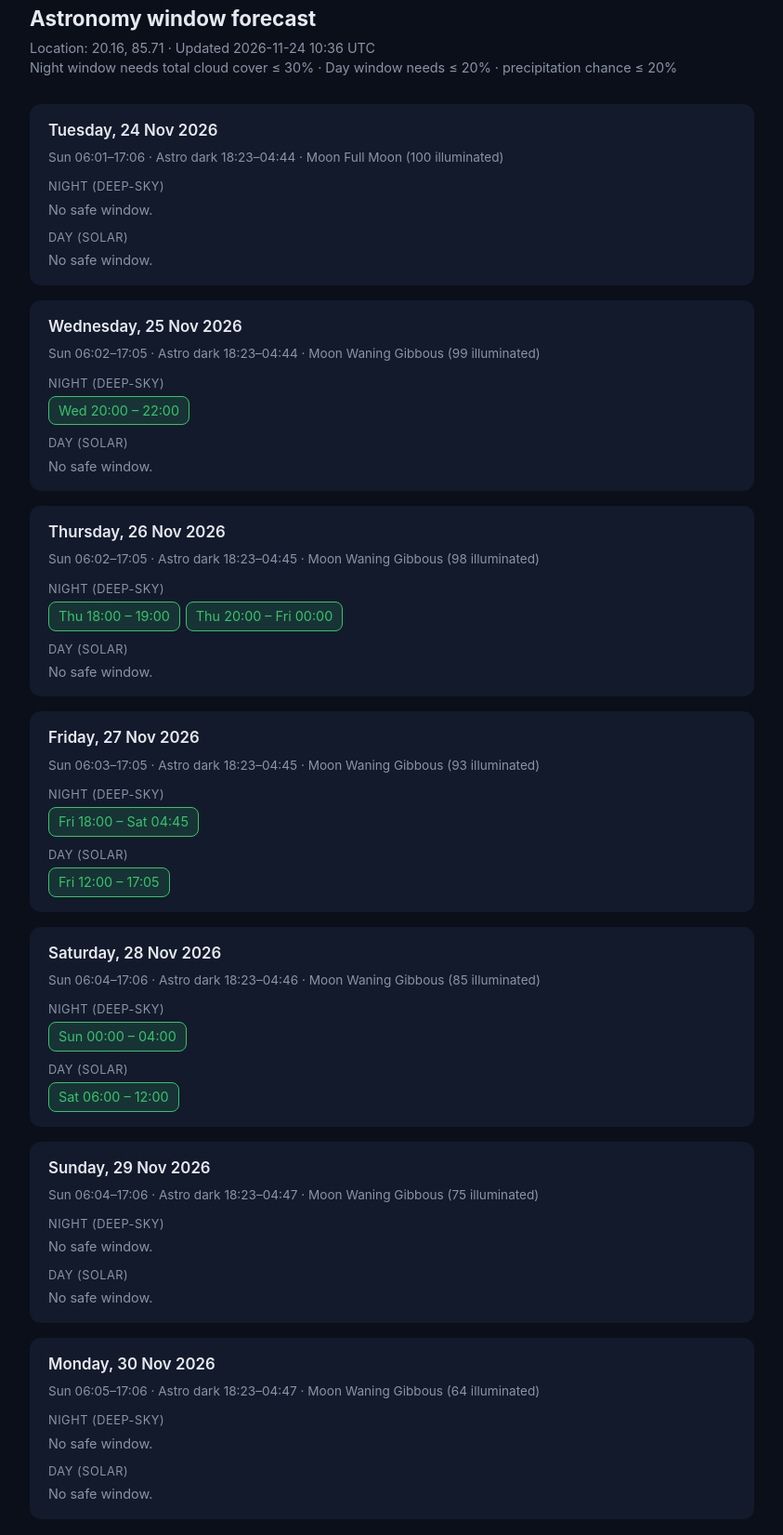
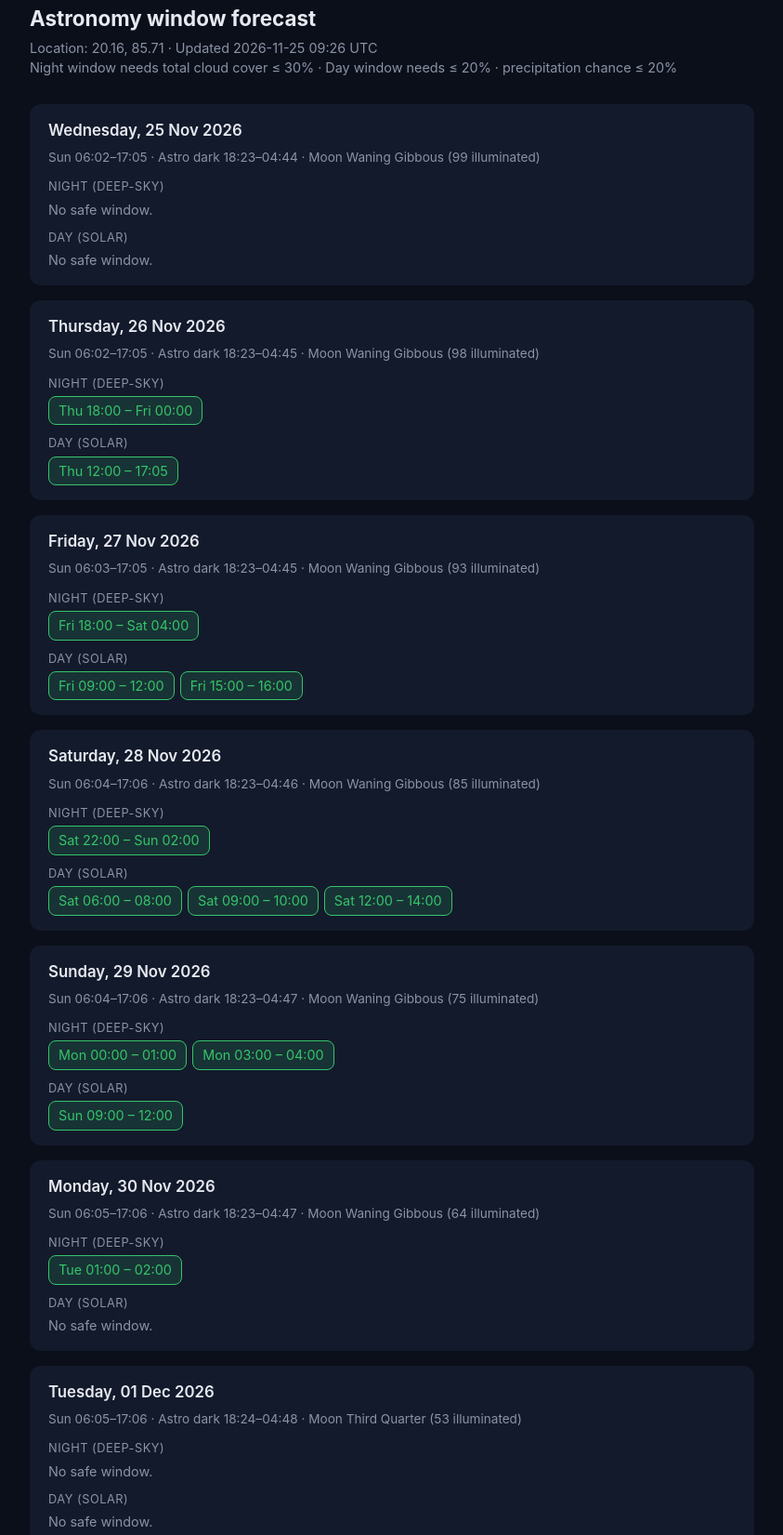
Before and after one commit to tron-sodashi/astro-window-checker, a plain HTML site: page docs/index.html in a window 1280 px wide. Shown: the part 36-1687 px from the top of the page at 93% size, without its empty margins (218-1061 px from the left). Drawn offline with Linux system fonts and the light colour scheme.

Commit message:
Update astronomy forecast

```diff
--- a/docs/index.html
+++ b/docs/index.html
@@ -53,25 +53,9 @@
 <body>
   <h1>Astronomy window forecast</h1>
   <div class="subtitle">
-    Location: 20.16, 85.71 &middot; Updated 2026-11-24 10:36 UTC<br>
+    Location: 20.16, 85.71 &middot; Updated 2026-11-25 09:26 UTC<br>
     Night window needs total cloud cover ≤ 30% &middot;
     Day window needs ≤ 20% &middot; precipitation chance ≤ 20%
-  </div>
-
-  <div class="day-card">
-    <div class="day-title">Tuesday, 24 Nov 2026</div>
-    <div class="day-meta">
-      Sun 06:01–17:06 &middot; Astro dark 18:23–04:44 &middot;
-      Moon Full Moon (100 illuminated)
-    </div>
-    <div class="session">
-      <div class="session-label">Night (deep-sky)</div>
-      <div class="none">No safe window.</div>
-    </div>
-    <div class="session">
-      <div class="session-label">Day (solar)</div>
-      <div class="none">No safe window.</div>
-    </div>
   </div>
 
   <div class="day-card">
@@ -82,7 +66,7 @@
     </div>
     <div class="session">
       <div class="session-label">Night (deep-sky)</div>
-      <span class="window">Wed 20:00 – 22:00</span>
+      <div class="none">No safe window.</div>
     </div>
     <div class="session">
       <div class="session-label">Day (solar)</div>
@@ -98,11 +82,11 @@
     </div>
     <div class="session">
       <div class="session-label">Night (deep-sky)</div>
-      <span class="window">Thu 18:00 – 19:00</span><span class="window">Thu 20:00 – Fri 00:00</span>
+      <span class="window">Thu 18:00 – Fri 00:00</span>
     </div>
     <div class="session">
       <div class="session-label">Day (solar)</div>
-      <div class="none">No safe window.</div>
+      <span class="window">Thu 12:00 – 17:05</span>
     </div>
   </div>
 
@@ -114,11 +98,11 @@
     </div>
     <div class="session">
       <div class="session-label">Night (deep-sky)</div>
-      <span class="window">Fri 18:00 – Sat 04:45</span>
+      <span class="window">Fri 18:00 – Sat 04:00</span>
     </div>
     <div class="session">
       <div class="session-label">Day (solar)</div>
-      <span class="window">Fri 12:00 – 17:05</span>
+      <span class="window">Fri 09:00 – 12:00</span><span class="window">Fri 15:00 – 16:00</span>
     </div>
   </div>
 
@@ -130,11 +114,11 @@
     </div>
     <div class="session">
       <div class="session-label">Night (deep-sky)</div>
-      <span class="window">Sun 00:00 – 04:00</span>
+      <span class="window">Sat 22:00 – Sun 02:00</span>
     </div>
     <div class="session">
       <div class="session-label">Day (solar)</div>
-      <span class="window">Sat 06:00 – 12:00</span>
+      <span class="window">Sat 06:00 – 08:00</span><span class="window">Sat 09:00 – 10:00</span><span class="window">Sat 12:00 – 14:00</span>
     </div>
   </div>
 
@@ -146,7 +130,23 @@
     </div>
     <div class="session">
       <div class="session-label">Night (deep-sky)</div>
-      <div class="none">No safe window.</div>
+      <span class="window">Mon 00:00 – 01:00</span><span class="window">Mon 03:00 – 04:00</span>
+    </div>
+    <div class="session">
+      <div class="session-label">Day (solar)</div>
+      <span class="window">Sun 09:00 – 12:00</span>
+    </div>
+  </div>
+
+  <div class="day-card">
+    <div class="day-title">Monday, 30 Nov 2026</div>
+    <div class="day-meta">
+      Sun 06:05–17:06 &middot; Astro dark 18:23–04:47 &middot;
+      Moon Waning Gibbous (64 illuminated)
+    </div>
+    <div class="session">
+      <div class="session-label">Night (deep-sky)</div>
+      <span class="window">Tue 01:00 – 02:00</span>
     </div>
     <div class="session">
       <div class="session-label">Day (solar)</div>
@@ -155,10 +155,10 @@
   </div>
 
   <div class="day-card">
-    <div class="day-title">Monday, 30 Nov 2026</div>
+    <div class="day-title">Tuesday, 01 Dec 2026</div>
     <div class="day-meta">
-      Sun 06:05–17:06 &middot; Astro dark 18:23–04:47 &middot;
-      Moon Waning Gibbous (64 illuminated)
+      Sun 06:05–17:06 &middot; Astro dark 18:24–04:48 &middot;
+      Moon Third Quarter (53 illuminated)
     </div>
     <div class="session">
       <div class="session-label">Night (deep-sky)</div>
```
